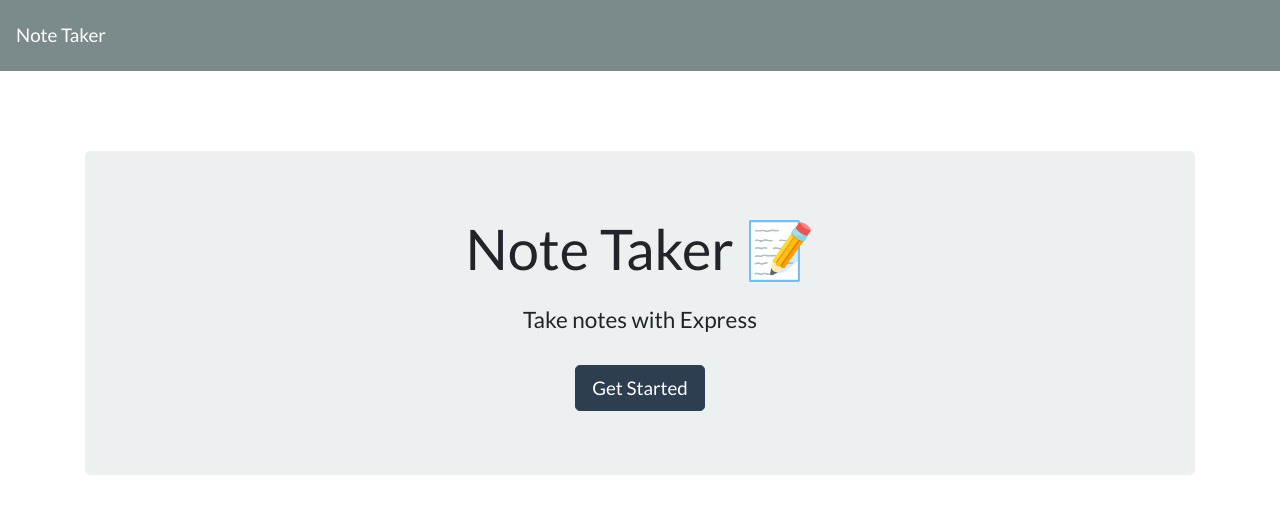
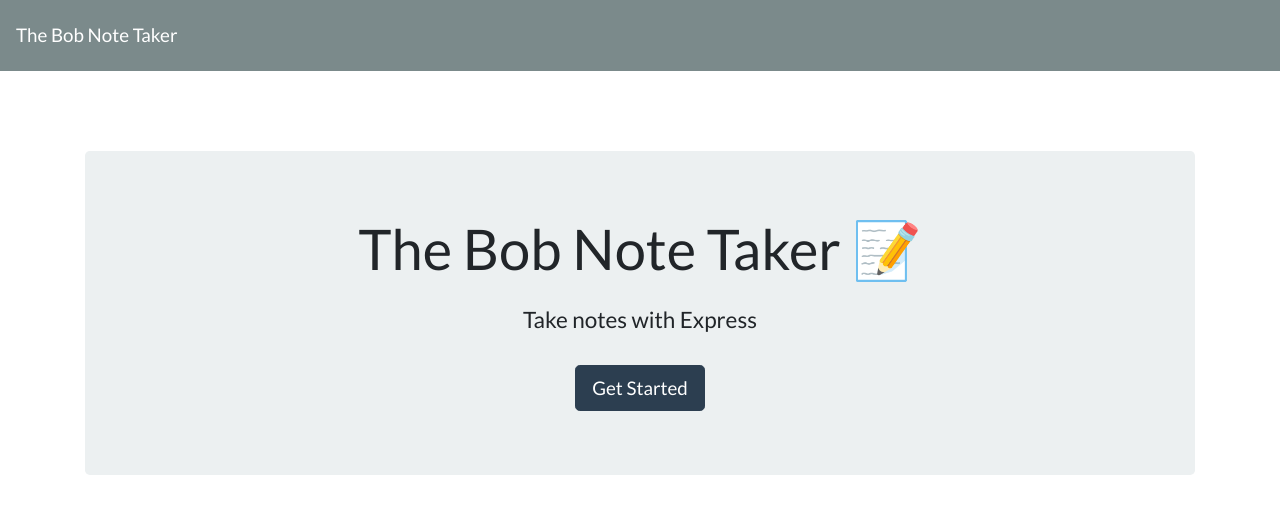
Before and after one commit to RobertWilliamCampagna/note-taker, a website: page public/index.html in a window 1280 px wide. Drawn offline with nearby package versions, Linux system fonts and the light colour scheme; no server answers.

Commit message:
changed titles

```diff
--- a/public/index.html
+++ b/public/index.html
@@ -11,12 +11,12 @@
 
 <body>
   <nav class="navbar navbar-dark bg-dark">
-    <a class="navbar-brand" href="/">Note Taker
+    <a class="navbar-brand" href="/">The Bob Note Taker
     </a>
   </nav>
   <div class="container">
     <div style="margin-top: 80px;" class="jumbotron text-center">
-      <h1 class="display-4">Note Taker <span role="img" aria-label="Memo">📝</span></h1>
+      <h1 class="display-4">The Bob Note Taker <span role="img" aria-label="Memo">📝</span></h1>
       <h4 class="mt-4">Take notes with Express</h4>
       <a class="btn btn-primary btn-lg mt-4" href="/notes" role="button">Get Started</a>
     </div>
```
